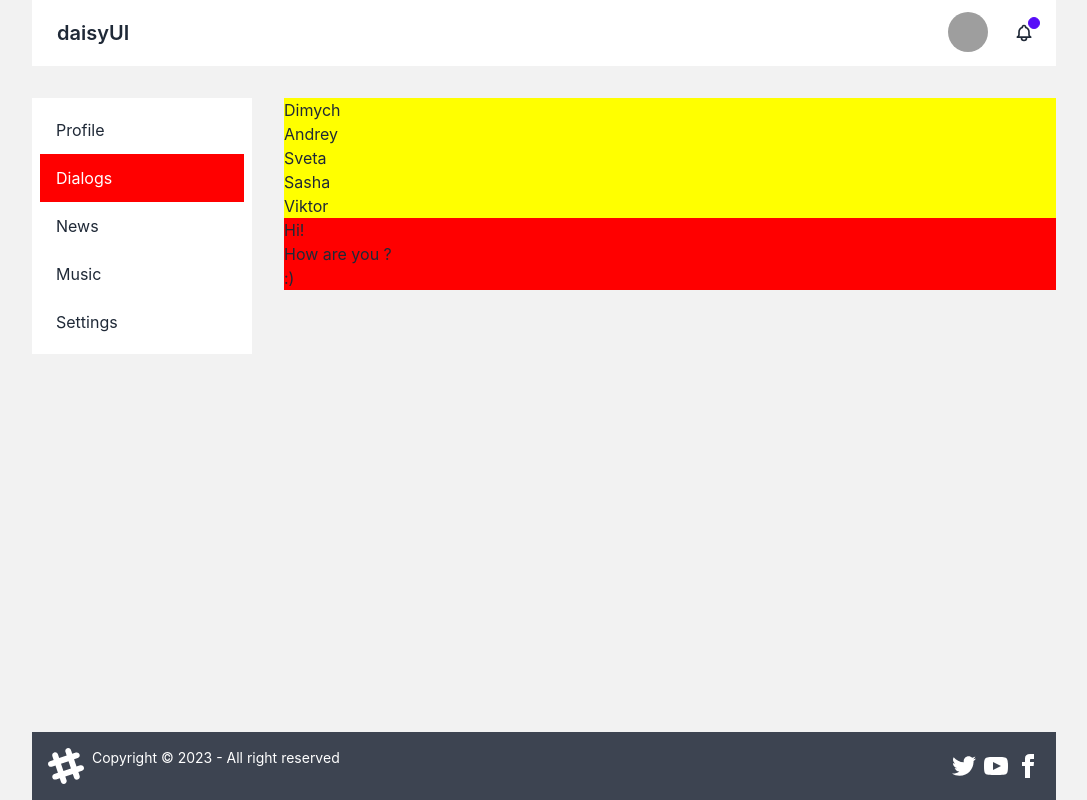
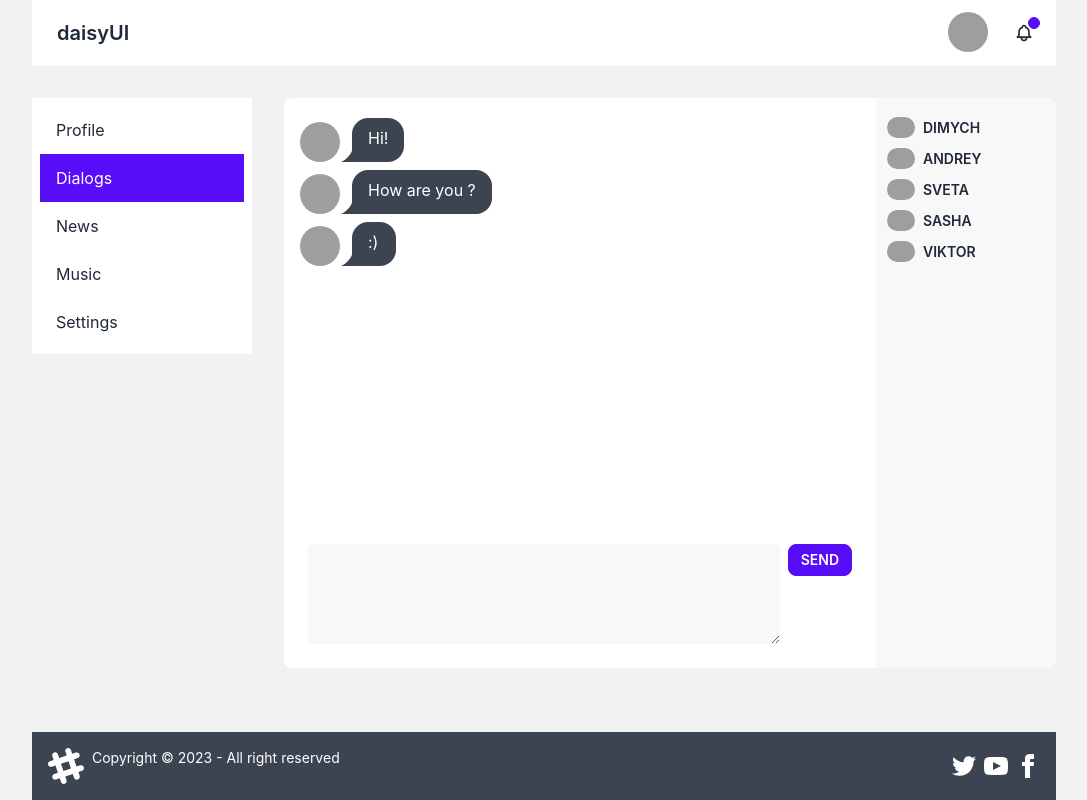
Before and after one commit to gzalinski/react-social-network, a React (Create React App) app: page /dialogs in a window 1280 px wide. Shown: the whole page, without its empty margins (96-1183 px from the left). Built offline with nearby package versions, Linux system fonts and the light colour scheme; grey boxes are pictures that could not be loaded.

Commit message:
Add css style for Dialogs page

```diff
--- a/src/App.js
+++ b/src/App.js
@@ -4,7 +4,7 @@ import Menu from "./components/Sidebar/menu";
 import Profile from "./components/Profile/Profile";
 import Dialogs from "./components/Dialogs/Dialogs";
 import {BrowserRouter, Route, Routes} from "react-router-dom";
-const App = ({state, addPost, updateNewPostText}) => {
+const App = ({state, addPost, updateNewPostText, addMessage, updateNewMessageText}) => {
 
     return (
         <BrowserRouter>
@@ -17,7 +17,7 @@ const App = ({state, addPost, updateNewPostText}) => {
                     <div className="site__content">
                         <Routes>
                             <Route path='/profile' element={<Profile data={state.profilePage} addPost={addPost} updateNewPostText={updateNewPostText} />}/>
-                            <Route path='/dialogs' element={<Dialogs data={state.dialogsPage} />}/>
+                            <Route path='/dialogs' element={<Dialogs data={state.dialogsPage} addMessage={addMessage} updateNewMessageText={updateNewMessageText} />}/>
                         </Routes>
                     </div>
                 </main>
--- a/src/components/Dialogs/DialogItem/DialogItem.jsx
+++ b/src/components/Dialogs/DialogItem/DialogItem.jsx
@@ -1,12 +1,15 @@
 import React from "react";
-import s from './../Dialogs.module.css'
+import s from './DialogItem.module.css'
 import {NavLink} from "react-router-dom";
 
 const DialogItem = (props) => {
     return (
-        <div className={s.dialog}>
-            <NavLink to={'/dialogs/' + props.id} className={s.dialog}>{props.name}</NavLink>
-        </div>
+        <NavLink to={'/dialogs/' + props.id} className={ s.dialog + ' btn btn-ghost'}>
+            <div className={s.dialogAvatar}>
+                <img  src="https://daisyui.com/images/stock/photo-1534528741775-53994a69daeb.jpg" alt=""/>
+            </div>
+            <span className={s.dialogName}>{props.name}</span>
+        </NavLink>
     );
 }
 
--- /dev/null
+++ b/src/components/Dialogs/DialogItem/DialogItem.module.css
@@ -0,0 +1,12 @@
+.dialog{
+    @apply flex p-0.5 items-center justify-start h-auto;
+    min-height: auto;
+}
+
+.dialogAvatar{
+    @apply avatar mr-2;
+}
+
+.dialogAvatar img{
+    @apply w-7 rounded-full;
+}
--- a/src/components/Dialogs/Dialogs.jsx
+++ b/src/components/Dialogs/Dialogs.jsx
@@ -4,19 +4,35 @@ import s from './Dialogs.module.css'
 import DialogItem from "./DialogItem/DialogItem";
 import Message from "./Message/Message";
 
-const Dialogs = ({data}) => {
+const Dialogs = ({data, addMessage, updateNewMessageText}) => {
 
     // create an array of DialogItem components using the map() method
     let dialogItems = data?.dialogs?.map(item => <DialogItem key={item.id} id={item.id} name={item.name} />)
-    let messageItems = data?.messages?.map(item => <Message key={item.id} text={item.text} />)
+    let messageItems = data?.messages?.map(item => <Message key={item.id} id={item.id} text={item.text} />)
+
+
+    const elNewMessageText = React.useRef();
+
+    const onMessageChange = () =>{
+        const text = elNewMessageText.current.value;
+        updateNewMessageText(text)
+    }
 
     return (
-        <div className={s.dialogs}>
-            <div className={s.dialogs__items}>
-                {dialogItems}
+        <div className={s.wrapper}>
+            <div className={s.main}>
+                <div className={s.messages}>
+                    {messageItems}
+                </div>
+                <div className={s.formAddMessage}>
+                    <textarea ref={elNewMessageText} value={ data.newMessageText} onChange={onMessageChange}/>
+                    <button className="btn btn-sm btn-primary" onClick={ addMessage }>Send</button>
+                </div>
             </div>
-            <div className={s.messages}>
-                {messageItems}
+            <div className={s.sidebar}>
+                <div className={s.dialogs}>
+                    {dialogItems}
+                </div>
             </div>
         </div>
     );
--- a/src/components/Dialogs/Dialogs.module.css
+++ b/src/components/Dialogs/Dialogs.module.css
@@ -1,19 +1,28 @@
-.dialogs{
-    background: red;
+.wrapper{
+    display: grid;
+    grid-template-columns: auto 180px;
+    @apply bg-base-100 rounded-lg h-full;
 }
 
-.dialogs__items{
-
+.sidebar{
+    @apply py-4 px-2;
+    background-color: hsla(var(--b2) / .5);
 }
 
-.dialog{
-    background: yellow;
+.dialogs{
+    @apply flex flex-col gap-1 overflow-y-auto h-full;
 }
 
-.messages{
-
+.main{
+    @apply flex flex-col p-4 h-full;
 }
 
-.message{
+.formAddMessage{
+    @apply overflow-hidden mt-auto p-2 flex  items-start gap-2;
+}
 
+.formAddMessage textarea{
+    @apply w-full rounded-md p-4;
+    background-color: hsla(var(--b2) / .5);
+    min-height: 100px;
 }
--- a/src/components/Dialogs/Message/Message.jsx
+++ b/src/components/Dialogs/Message/Message.jsx
@@ -1,9 +1,16 @@
 import React from "react";
-import s from './../Dialogs.module.css'
+import s from './Message.module.css'
 const Message = (props) => {
+    console.log(props)
+
     return (
-        <div className={s.message}>
-            {props.text}
+        <div className={`${s.message} chat chat-start chat-start`}>
+            <div className="chat-image avatar">
+                <div className="w-10 rounded-full">
+                    <img src="https://daisyui.com/images/stock/photo-1534528741775-53994a69daeb.jpg"/>
+                </div>
+            </div>
+            <div className="chat-bubble">  {props.text}</div>
         </div>
     );
 }
--- /dev/null
+++ b/src/components/Dialogs/Message/Message.module.css
@@ -0,0 +1,4 @@
+
+.message{
+
+}
--- a/src/components/Profile/MyPosts/MyPosts.jsx
+++ b/src/components/Profile/MyPosts/MyPosts.jsx
@@ -8,16 +8,11 @@ const MyPosts = (props) => {
     let postItems = props?.posts?.map(item => <Post key={item.id} data={item} />)
 
     const elNewPostText = React.useRef();
-    //
-    const addPost = () =>{
-        props.addPost()
-    }
 
     const onPostChange = () =>{
         const text = elNewPostText.current.value;
         props.updateNewPostText(text)
     }
-
 
 
     return (
@@ -26,7 +21,7 @@ const MyPosts = (props) => {
             <div>
                 <h3>New post</h3>
                 <textarea ref={elNewPostText} value={props.newPostText} onChange={onPostChange}/>
-                <button onClick={addPost}>Add Post</button>
+                <button onClick={ () => props.addPost() }>Add Post</button>
             </div>
             <div className={s.posts}>
                 {postItems}
--- a/src/components/Sidebar/menu.module.css
+++ b/src/components/Sidebar/menu.module.css
@@ -9,7 +9,3 @@
 .link{
 
 }
-
-.active {
-    background: red;
-}
--- a/src/render.js
+++ b/src/render.js
@@ -1,12 +1,14 @@
 import React from "react";
 import ReactDOM from 'react-dom';
-import { BrowserRouter } from "react-router-dom";
 import App from "./App";
-import {addPost, updateNewPostText} from "./store/state";
-
+import {addPost,addMessage, updateNewPostText, updateNewMessageText} from "./store/state";
 export const rerenderEntireTree = (state) => {
     ReactDOM.render(
-        <App state={state} addPost={addPost} updateNewPostText={updateNewPostText} />,
+        <App state={state}
+             addPost={addPost}
+             updateNewPostText={updateNewPostText}
+             addMessage={addMessage}
+             updateNewMessageText={updateNewMessageText}  />,
         document.getElementById('root')
     );
 };
--- a/src/store/state.js
+++ b/src/store/state.js
@@ -7,7 +7,7 @@ let state = {
             { id: 2, title: "title 2", description: "description 2", like: 5},
             { id: 3, title: "title 3", description: "description 3", like: 23},
         ],
-        newPostText: "it-kamasutra.com"
+        newPostText: ""
     },
     dialogsPage: {
         dialogs: [
@@ -21,7 +21,8 @@ let state = {
             {"id": 1, "text": "Hi!"},
             {"id": 2, "text": "How are you ?"},
             {"id": 3, "text": ":)"}
-        ]
+        ],
+        newMessageText: ""
     },
     sidebar: {
 
@@ -37,7 +38,7 @@ export let addPost = () => {
     }
 
     state.profilePage.posts.push(newPost)
-    state.profilePage.newPostText = ''
+    state.profilePage.newPostText  = ''
     rerenderEntireTree(state);
 }
 
@@ -46,4 +47,26 @@ export let updateNewPostText = (newText) =>{
     rerenderEntireTree(state);
 }
 
+
+export let addMessage = () => {
+
+    const newMessage = {
+        id: 5,
+        text: state.dialogsPage.newMessageText
+    }
+
+    state.dialogsPage.messages.push(newMessage)
+    state.dialogsPage.newMessageText  = ''
+    rerenderEntireTree(state);
+}
+
+export let updateNewMessageText = (newMessage) =>{
+    state.dialogsPage.newMessageText = newMessage;
+    rerenderEntireTree(state);
+}
+
+
+
+
+
 export default state;
```
